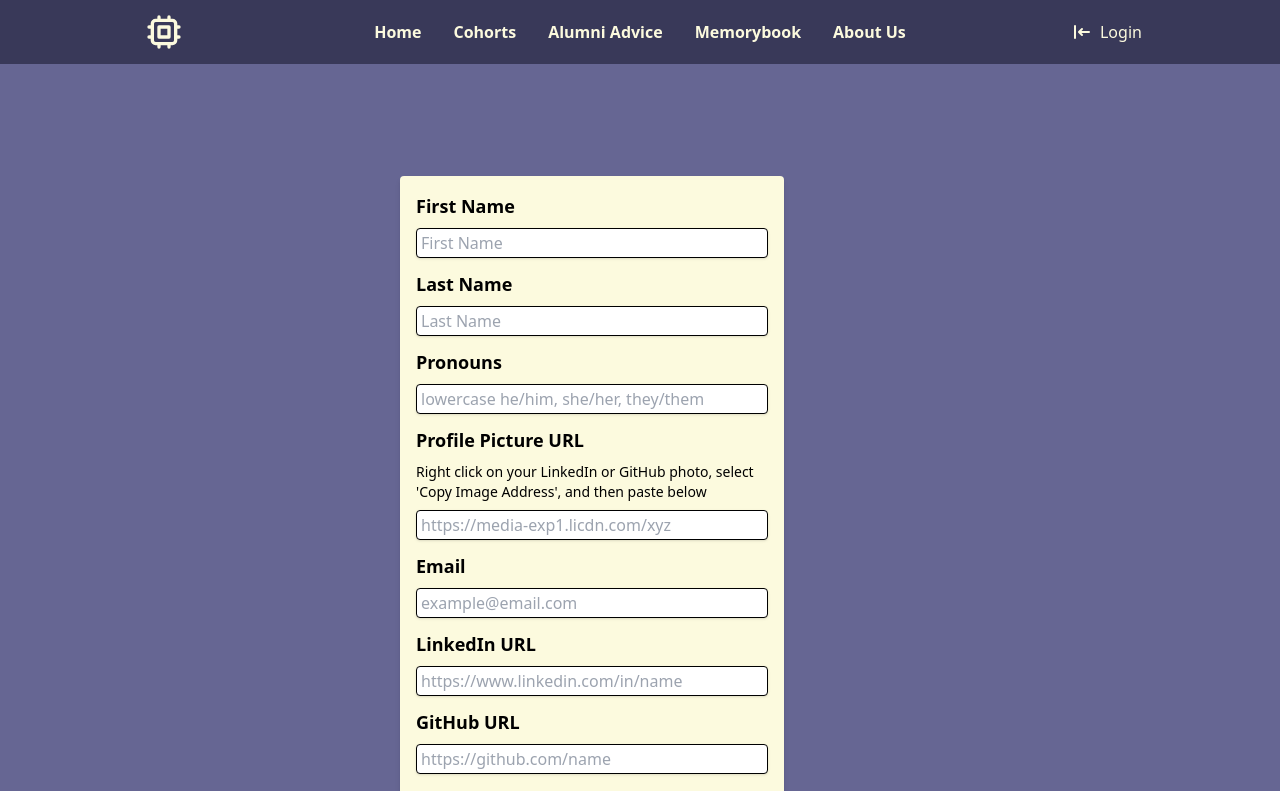
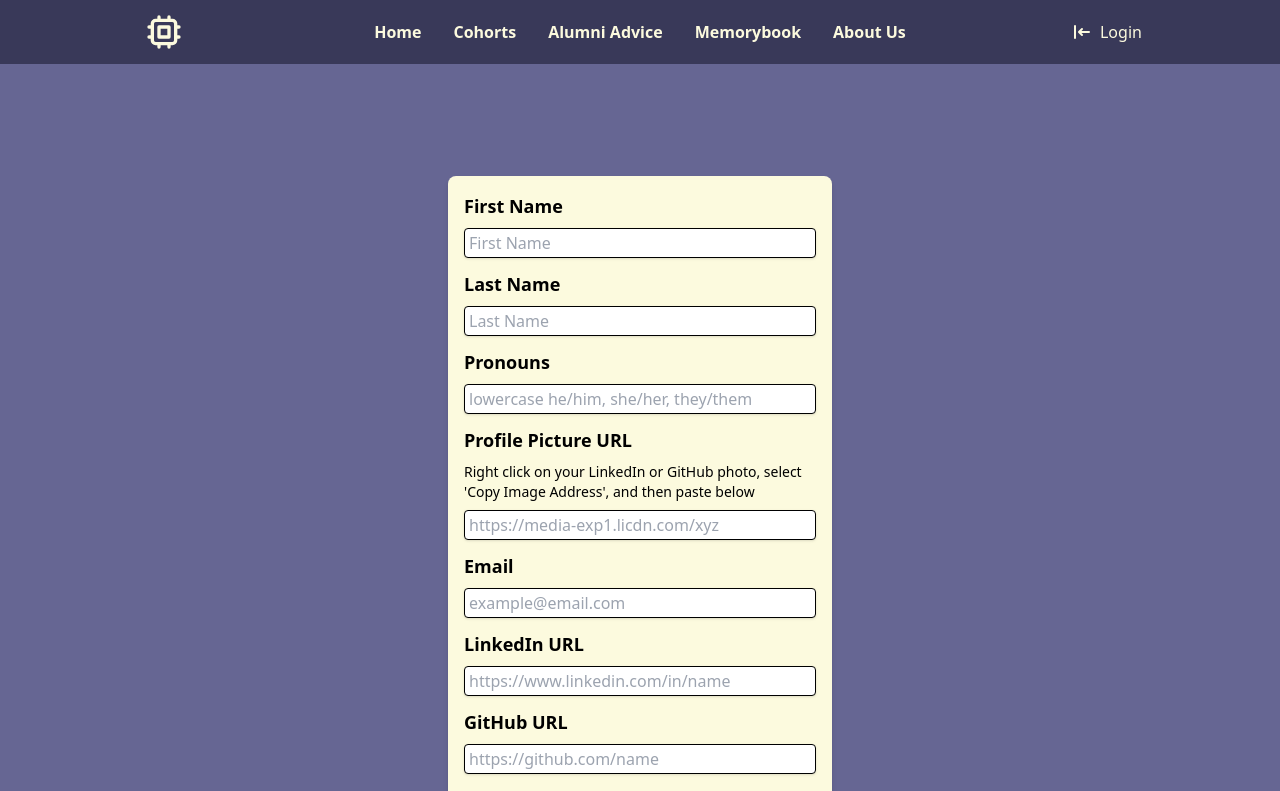
Before and after one commit to alchemy-yearbook-app/front-end, a React app: page /profile/create in a window 1280 px wide. Shown: the top 791 px of the page. Built offline with nearby package versions, Linux system fonts and the light colour scheme; no server answers.

Commit message:
centered profile create form

```diff
--- a/src/views/ProfileCreateEdit/ProfileCreateEdit.jsx
+++ b/src/views/ProfileCreateEdit/ProfileCreateEdit.jsx
@@ -3,10 +3,10 @@ import React from 'react';
 export default function ProfileCreateEdit() {
   return (
     <>
-      <div className="relative py-16">
-        <div className="relative container m-auto px-6 text-gray-500 md:px-12 xl:px-40">
+      <div className="relative py-16 m-auto">
+        <div className="relative container px-6 text-gray-500 md:px-12 xl:px-40 m-auto">
           <div className="m-auto md:w-8/12 lg:w-6/12 xl:w-6/12">
-            <form className="bg-white shadow-md rounded py-4 px-4 max-h-10.4  max-w-sm ">
+            <form className="bg-white shadow-md py-4 px-4 max-h-10.4 max-w-sm rounded-lg m-auto">
               <legend className="font-bold "></legend>
               <section>
                 <label className="block font-bold mb-2 text-lg" htmlFor="email">
```
